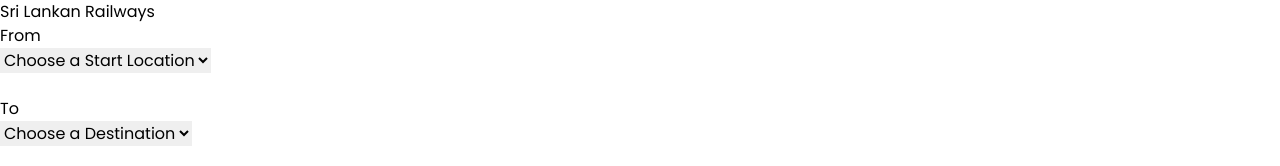
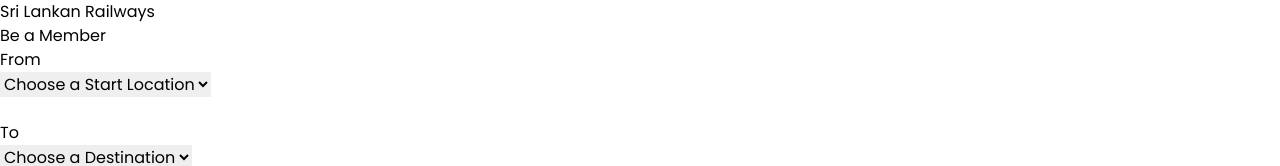
Before and after one commit to BackendExpert/train-booking-system, a React (Vite) app in the folder client/: page / in a window 1280 px wide. Shown: the top 166 px of the page. Built offline with nearby package versions, Linux system fonts and the light colour scheme; some icons are missing.

Commit message:
Update HomePage.jsx
Co-Authored-By: JehanKandy  <jehankandy@gmail.com>

```diff
--- a/client/src/components/HomePage/HomePage.jsx
+++ b/client/src/components/HomePage/HomePage.jsx
@@ -18,6 +18,9 @@
         <div className='lg:py-[4%] py-12 lg:px-16 bg-[url(https://wallpapercave.com/wp/wp12713228.jpg)] bg-center bg-cover lg:h-[80vh] h-screen w-full'>
             <div className="text-white text-center my-12">
                 <h1 className="text-3xl font-semibold">Sri Lankan Railways</h1>
+                <div className="my-16">
+                    Be a Member
+                </div>
             </div>
         </div>
         <div className="bg-white lg:mx-24 mx-8 py-16 px-12 lg:mt-[-100px] mt-[-280px] rounded shadow-2xl lg:mb-40 mb-20">
```
